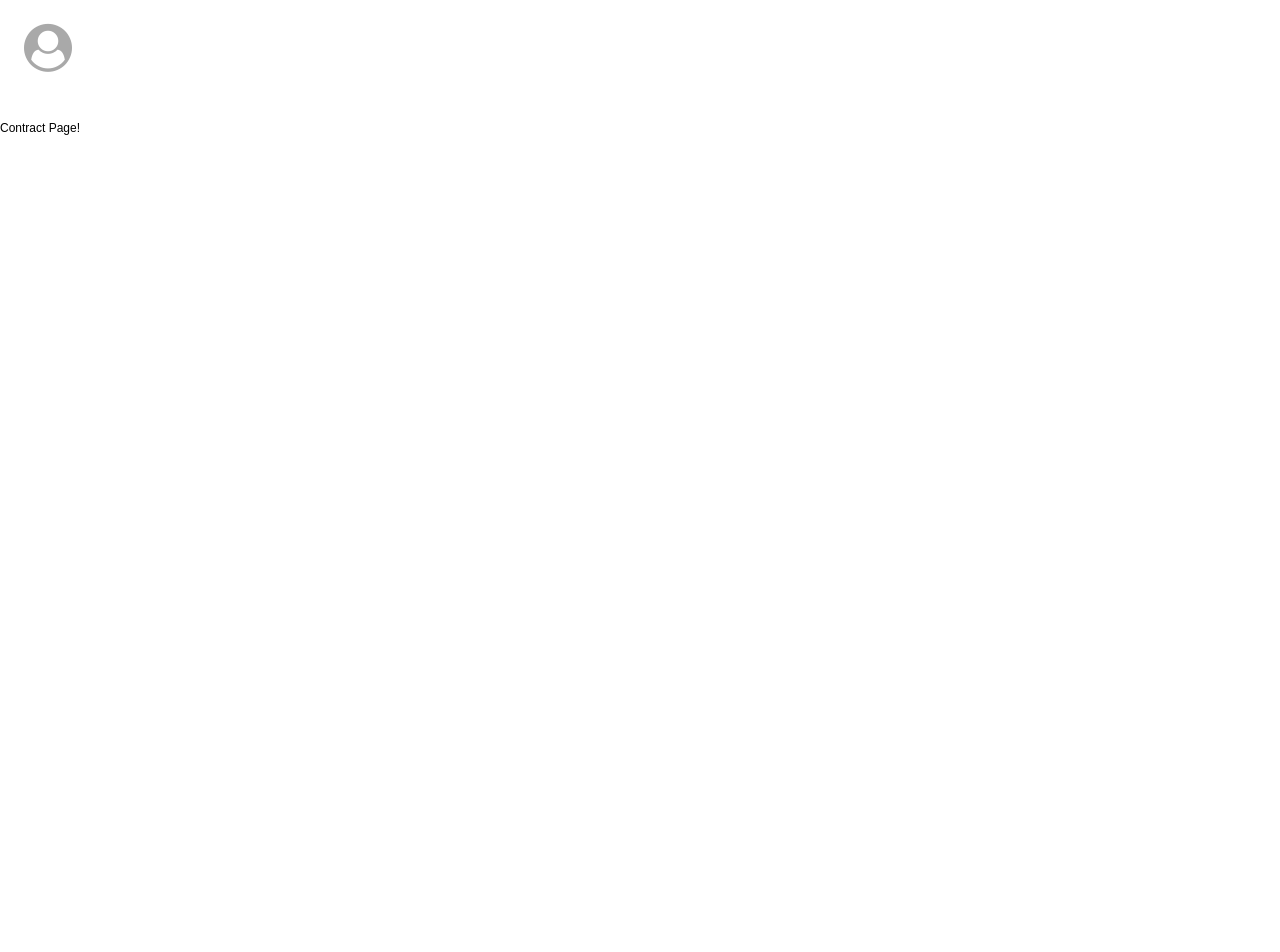
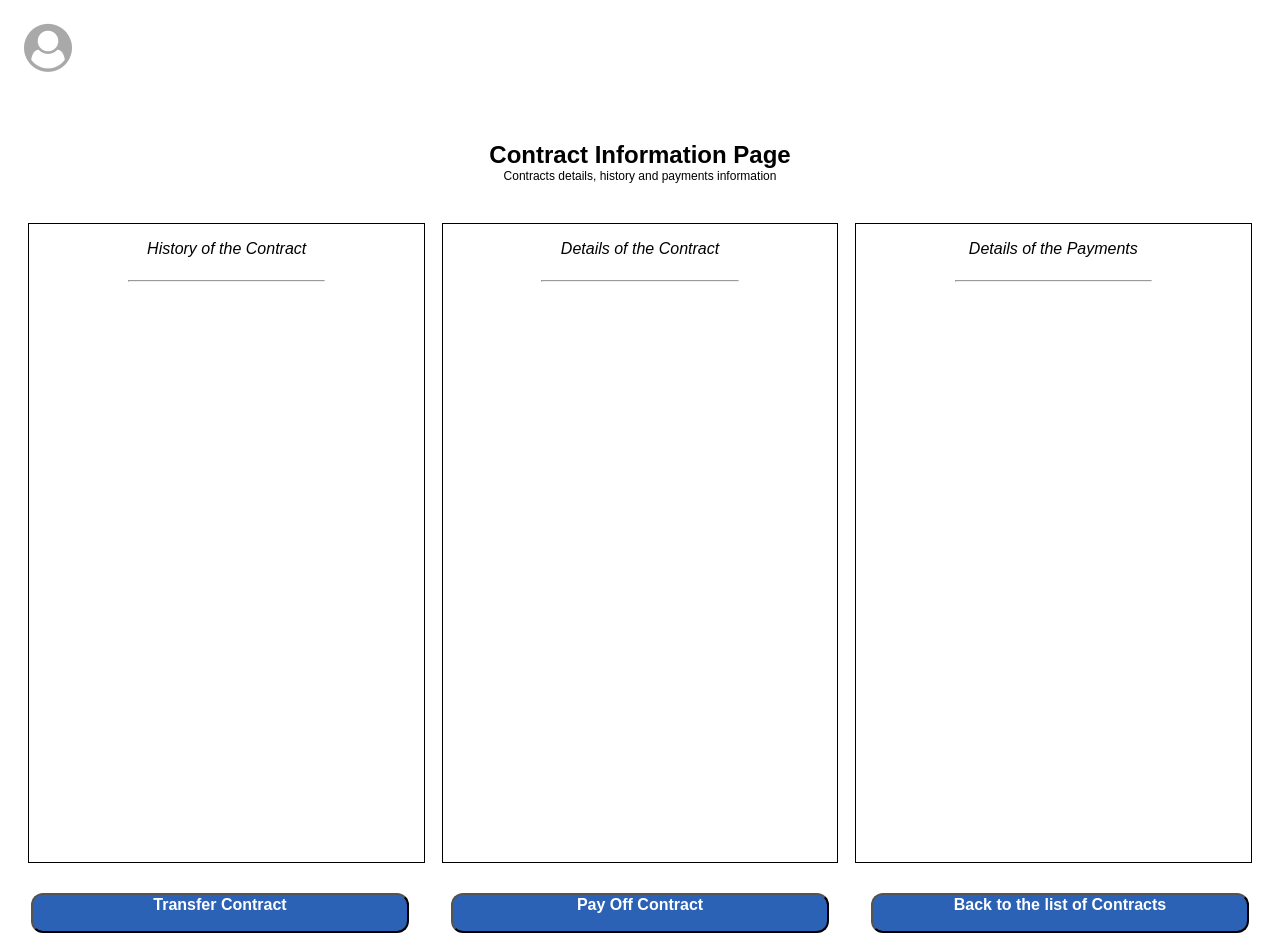
Before and after one commit to DecodeCATS/IOU, a React (Create React App) app in the folder iou-frontend/: page /Contracts in a window 1280 px wide. Shown: the top 952 px of the page. Before the commit the page ends 800 px from the top, so only its background shows below. Built offline with nearby package versions, Linux system fonts and the light colour scheme.

Commit message:
Add css to the contract page

```diff
--- a/iou-frontend/src/components/pages/Contract.css
+++ b/iou-frontend/src/components/pages/Contract.css
@@ -0,0 +1,66 @@
+.contractContainer .textContainer {
+    display: flex;
+    justify-content: space-around;
+    flex-flow: column;
+    padding: 20px;
+    text-align: center;
+    /*min-height: 80vh;*/
+    /*min-width: 100vw;*/
+
+}
+
+.contractSubContainer .contractRow{
+    display: flex;
+    justify-content: space-around;
+    flex-wrap: wrap;
+    padding: 20px;
+    /*min-width: 100vw;*/
+
+}
+
+.contractColumn {
+    display: flex;
+    flex-direction: column;
+    text-align: center;
+    border: 1px solid black;
+    min-height: 80vh;
+    min-width: 32%;
+}
+.contractColumn h3 {
+    font-style: italic;
+    font-size: medium;
+    font-weight: normal;
+}
+
+.contractContainer .contractButtons {
+    display: flex;
+    flex-flow: wrap;
+
+    justify-content: space-around;
+    padding: 10px 10px 30px 10px;
+    width: 100%;
+}
+
+.contractContainer .contractButtons button {
+    display: flex;
+    flex-wrap: wrap;
+    flex-flow: wrap;
+    border-radius: 12px;
+    background-color: #2B62B5;
+    color: white;
+    font-size: 1rem;
+    font-weight: bold;
+    width: 30%;
+    height: 5vh;
+    justify-content: center;
+}
+
+.contractContainer .contractButtons button:hover {
+    background-color: #45c2eb;
+    border-radius: 12px;
+}
+
+.contractColumn hr {
+    color: black;
+    width: 50%;
+}
--- a/iou-frontend/src/components/pages/Contract.js
+++ b/iou-frontend/src/components/pages/Contract.js
@@ -1,14 +1,49 @@
 import React, {Component} from 'react';
-
+// import * as Contracts from '../../actions/contractActions';
+// import { Button, Grid, Col, Alert } from 'react-bootstrap';
+// import ReactDOM from 'react-dom'
 import './Contract.css';
+import {connect} from 'react-redux';
 
 class Contract extends Component {
  render() {
     return (
-      <div className="contracts">Contract Page!
+      <div className="contractContainer">
+          <div className="textContainer">
+              <h1>Contract Information Page</h1>
+              <p>Contracts details, history and payments information</p>
+          </div>
+
+          <div className="contractSubContainer">
+              <div className="contractRow">
+                  <div className="contractColumn">
+                      <h3>History of the Contract</h3>
+                      <hr/>
+                      <p></p>
+                      <p></p>
+                  </div>
+                  <div className="contractColumn">
+                      <h3>Details of the Contract</h3>
+                      <hr/>
+                      <p></p>
+                      <p></p>
+                  </div>
+                  <div className="contractColumn">
+                      <h3>Details of the Payments</h3>
+                      <hr/>
+                      <p></p>
+                      <p></p>
+                  </div>
+              </div>
+          </div>
+          <div className="contractButtons">
+              <button>Transfer Contract</button>
+              <button>Pay Off Contract</button>
+              <button >Back to the list of Contracts</button>
+          </div>
       </div>
     );
  }
 }
 
-export default Contract;
+export default connect(state => ({ contract: state.contract, contracts: state.contracts }))(Contract);
```
